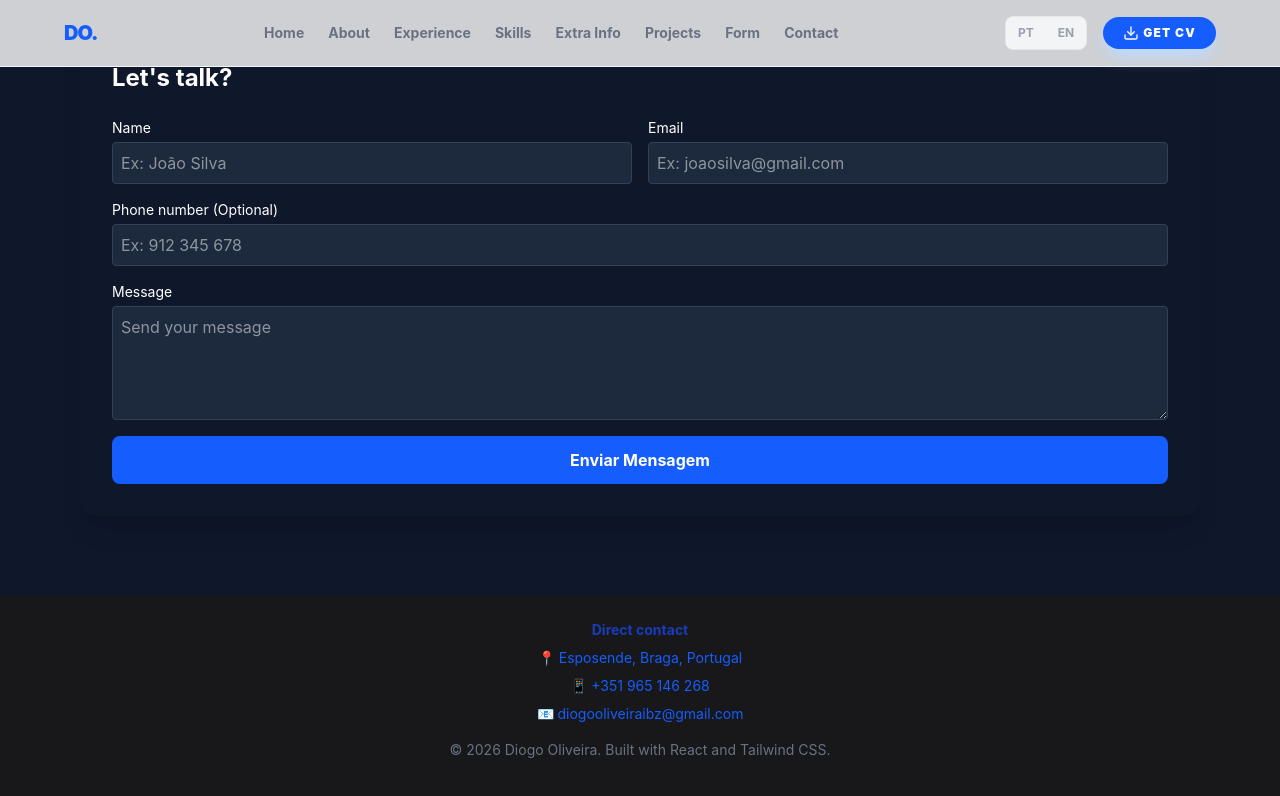
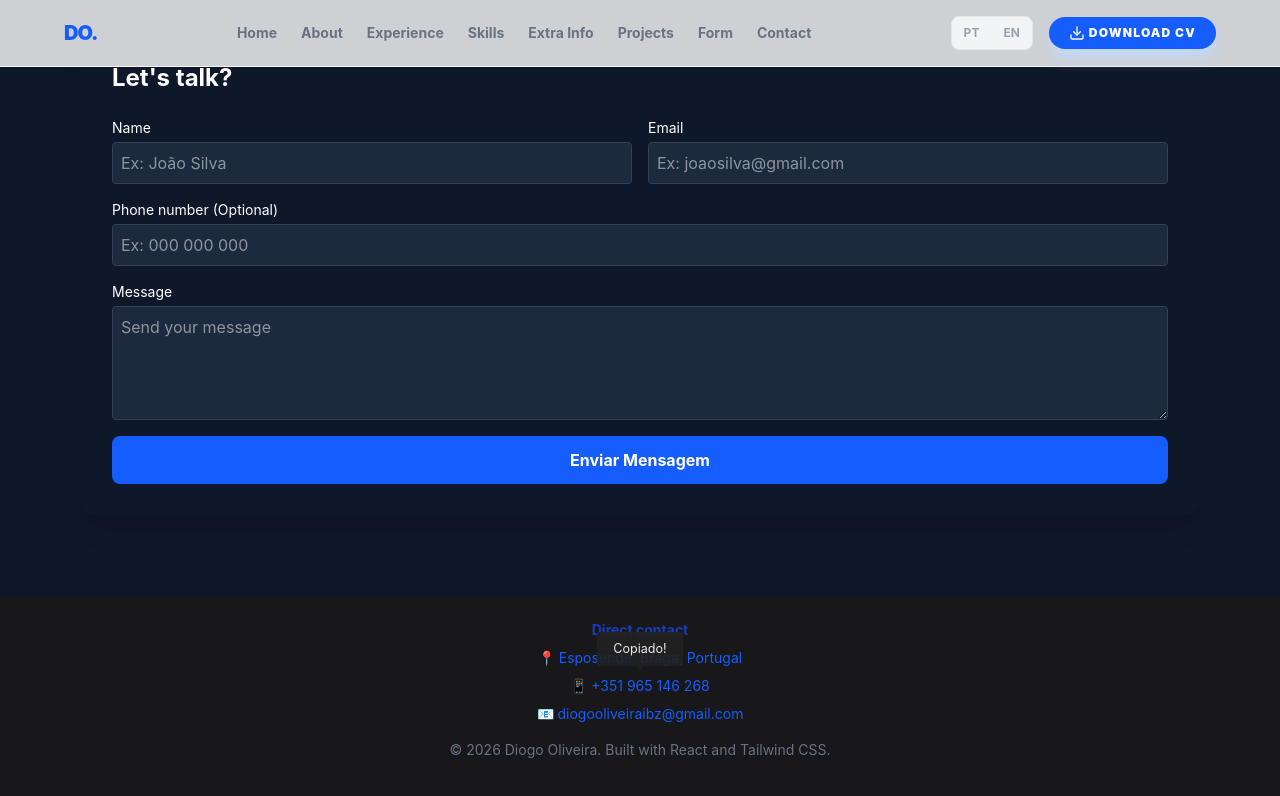
Before and after one commit to FORTI-4/cv, a React (Vite) app: page / in a window 1280 px wide. Both pictures are taken after a click on the element "📱 +351 965 146 268". Shown: the part 3914-4710 px from the top of the page. Built offline with nearby package versions, Linux system fonts and the light colour scheme.

Commit message:
melhoria contacto e smooth scroll(versão final)

```diff
--- a/package.json
+++ b/package.json
@@ -19,7 +19,8 @@
     "react": "^19.2.4",
     "react-dom": "^19.2.4",
     "react-i18next": "^16.6.6",
-    "react-icons": "^5.6.0"
+    "react-icons": "^5.6.0",
+    "react-tooltip": "^5.30.0"
   },
   "devDependencies": {
     "@eslint/js": "^9.39.4",
--- a/src/components/contacto.jsx
+++ b/src/components/contacto.jsx
@@ -1,16 +1,14 @@
 import { useTranslation } from 'react-i18next';
+import { Tooltip } from 'react-tooltip';
 function Contacto () {
 
     const { t } = useTranslation();
 
-    const copiarParaAreaDeTransferencia = (texto) => {
-        navigator.clipboard.writeText(texto)
-            .then(() => {
-            alert("Copiado para a área de transferência!");
-            })
-            .catch(err => {
-            console.error("Erro ao copiar: ", err);
-            });
+    const email = "diogooliveiraibz@gmail.com";
+    const telemovel = "+351965146268";
+
+    const copiar = (texto) => {
+        navigator.clipboard.writeText(texto);
     };
 
     return(
@@ -20,18 +18,30 @@ function Contacto () {
                 <p className="text-sm text-blue-600 mt-2"><a target="_blank"
                 href="https://www.google.com/maps/search/?api=1&query=Esposende,Braga,Portugal">📍 Esposende, Braga, Portugal</a></p>
                 <div>
-            <p onClick={() => copiarParaAreaDeTransferencia("+351 965 146 268")} className="text-sm text-blue-600 mt-2"
-                style={{ cursor: 'pointer'}}>
+                <p onClick={() => copiar(telemovel)} className="text-sm text-blue-600 mt-2"
+                    style={{ cursor: 'pointer' }}
+                    data-tooltip-id="meu-tooltip"
+                    data-tooltip-content="Copiado!"
+                    data-tooltip-events="click">
                     📱 +351 965 146 268
                 </p>
-            <p onClick={() => copiarParaAreaDeTransferencia("diogooliveiraibz@gmail.com")} className="text-sm text-blue-600 mt-2"
-                style={{ cursor: 'pointer'}}>
+                <p onClick={() => copiar(email)} className="text-sm text-blue-600 mt-2"
+                    style={{ cursor: 'pointer'}}
+                    data-tooltip-id="meu-tooltip"
+                    data-tooltip-content="Copiado!"
+                    data-tooltip-events="click">
                     📧 diogooliveiraibz@gmail.com
                 </p>
+
+                    <Tooltip
+                    id="meu-tooltip"
+                    globalEventOff="click"
+                    delayEvents={0}
+                    closeEvents="mouseleave"
+                    />
                     </div>
                 </section>
-
         );
-}
+    };
 
 export default Contacto;
--- a/src/components/formulario.jsx
+++ b/src/components/formulario.jsx
@@ -94,7 +94,7 @@ function Formulario() {
             <input
               name="telemovel"
               type="tel"
-              placeholder="Ex: 912 345 678"
+              placeholder="Ex: 000 000 000"
               value={formData.telemovel}
               onChange={handleOnChange}
               className="w-full p-2 rounded bg-slate-800 border border-slate-700 outline-none focus:border-blue-500 transition-colors"
--- a/src/i18n.js
+++ b/src/i18n.js
@@ -71,7 +71,7 @@ i18n
             nav_projects: "Projects",
             nav_form: "Form",
             nav_contact: "Contact",
-            download_cv: "Get CV",
+            download_cv: "DOWNLOAD CV",
             hero_subtitle: "Computer & Systems Technician",
             hero_button1: "View Projects",
             hero_button2: "Contact",
--- a/src/index.css
+++ b/src/index.css
@@ -1 +1,4 @@
 @import "tailwindcss";
+html {
+  scroll-behavior: smooth;
+}
```
Also changed, not shown: 1 other file (tests, documents, lock files or other folders). Lines whose indentation alone changed are shown as unchanged.
